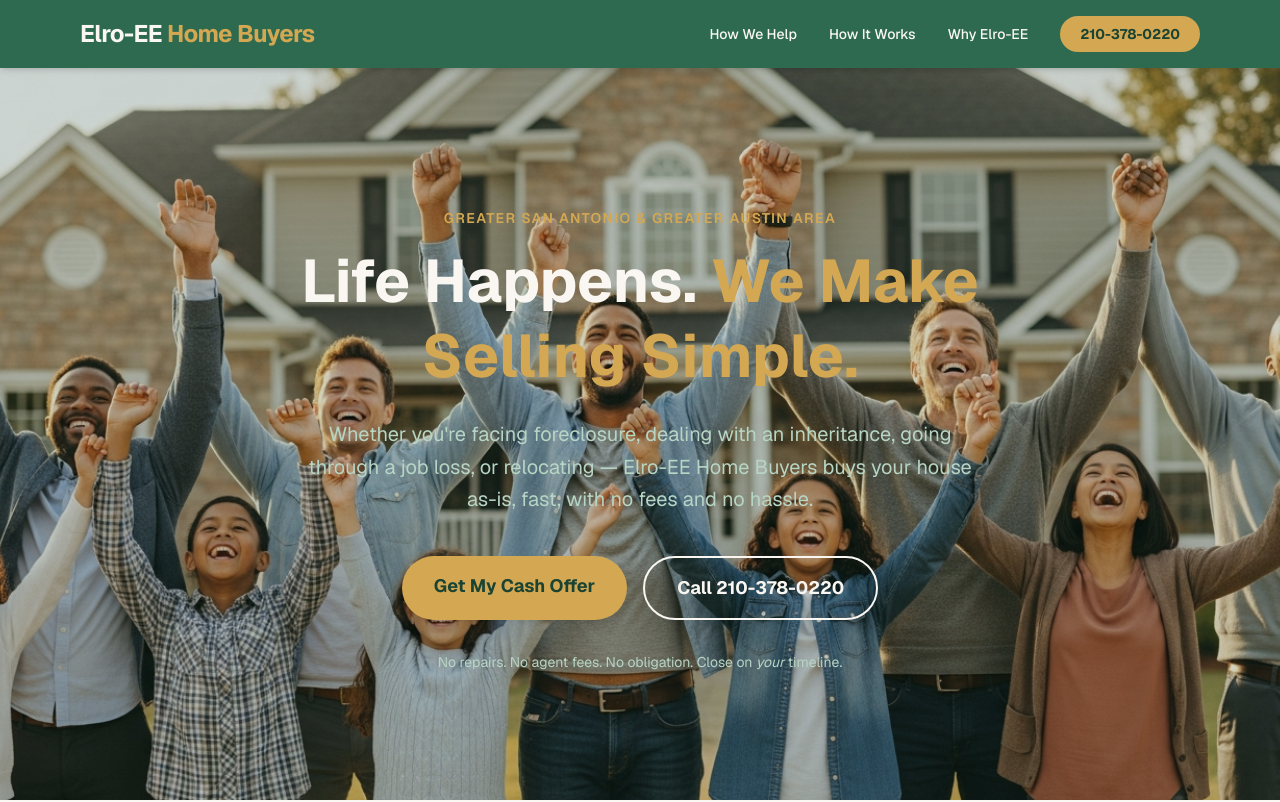
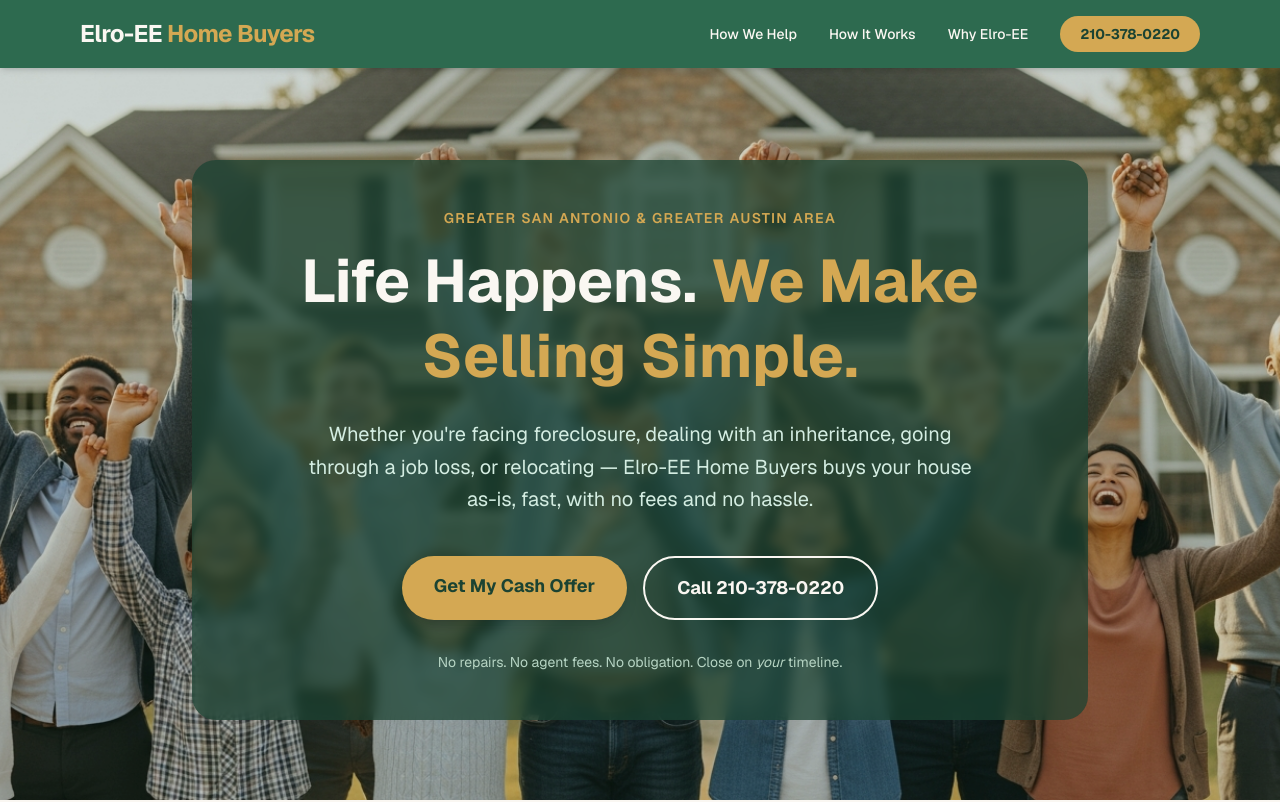
Before and after one commit to restoreyourfortunes-create/save-more, a Next.js app: page / in a window 1280 px wide. Shown: the top 802 px of the page. Built offline with nearby package versions, Linux system fonts and the light colour scheme.

Commit message:
fix: add frosted glass card behind hero text for readability

```diff
--- a/app/components/Hero.tsx
+++ b/app/components/Hero.tsx
@@ -12,7 +12,8 @@
     >
       {/* Dark overlay so text stays readable */}
       <div className="absolute inset-0 bg-[#1B4332]/20" />
-      <div className="relative z-10 max-w-4xl mx-auto px-4 text-center">
+      <div className="relative z-10 max-w-4xl mx-auto px-6 py-12 text-center rounded-3xl"
+        style={{ background: "rgba(27, 67, 50, 0.72)", backdropFilter: "blur(6px)" }}>
         <p className="text-[#D4A853] font-semibold text-sm uppercase tracking-widest mb-4">
           Greater San Antonio &amp; Greater Austin Area
         </p>
@@ -20,7 +21,7 @@
           Life Happens.{" "}
           <span className="text-[#D4A853]">We Make Selling Simple.</span>
         </h1>
-        <p className="text-lg md:text-xl text-[#b7d5c4] max-w-2xl mx-auto mb-10 leading-relaxed">
+        <p className="text-lg md:text-xl text-[#d4ede2] max-w-2xl mx-auto mb-10 leading-relaxed">
           Whether you&apos;re facing foreclosure, dealing with an inheritance, going through a
           job loss, or relocating — Elro-EE Home Buyers buys your house as-is, fast, with no fees and
           no hassle.
```
